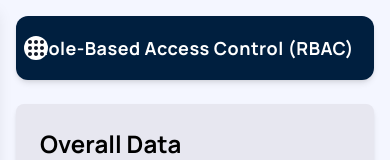
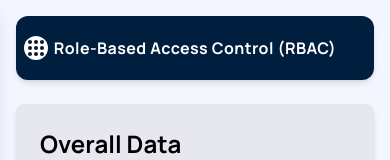
Before and after one commit to vishnukkrishna/RBAC-VRV-Security, a React (Vite) app: page /dashboard in a window 390 px wide. Shown: the top 160 px of the page. Built offline with nearby package versions, Linux system fonts and the light colour scheme.

Commit message:
changed the font size on the navbar.jsx file

```diff
--- a/src/components/Common/Navbar.jsx
+++ b/src/components/Common/Navbar.jsx
@@ -3,7 +3,7 @@ import React from "react";
 const Navbar = () => {
   return (
     <div className="bg-[#001F3F] rounded-xl w-full text-white h-16 flex items-center justify-center px-4 shadow-md">
-      <h1 className="text-lg tracking-wide sm:text-2xl font-bold text-center">
+      <h1 className="text-base tracking-wide sm:text-2xl font-bold text-center">
         Role-Based Access Control (RBAC)
       </h1>
     </div>
```
